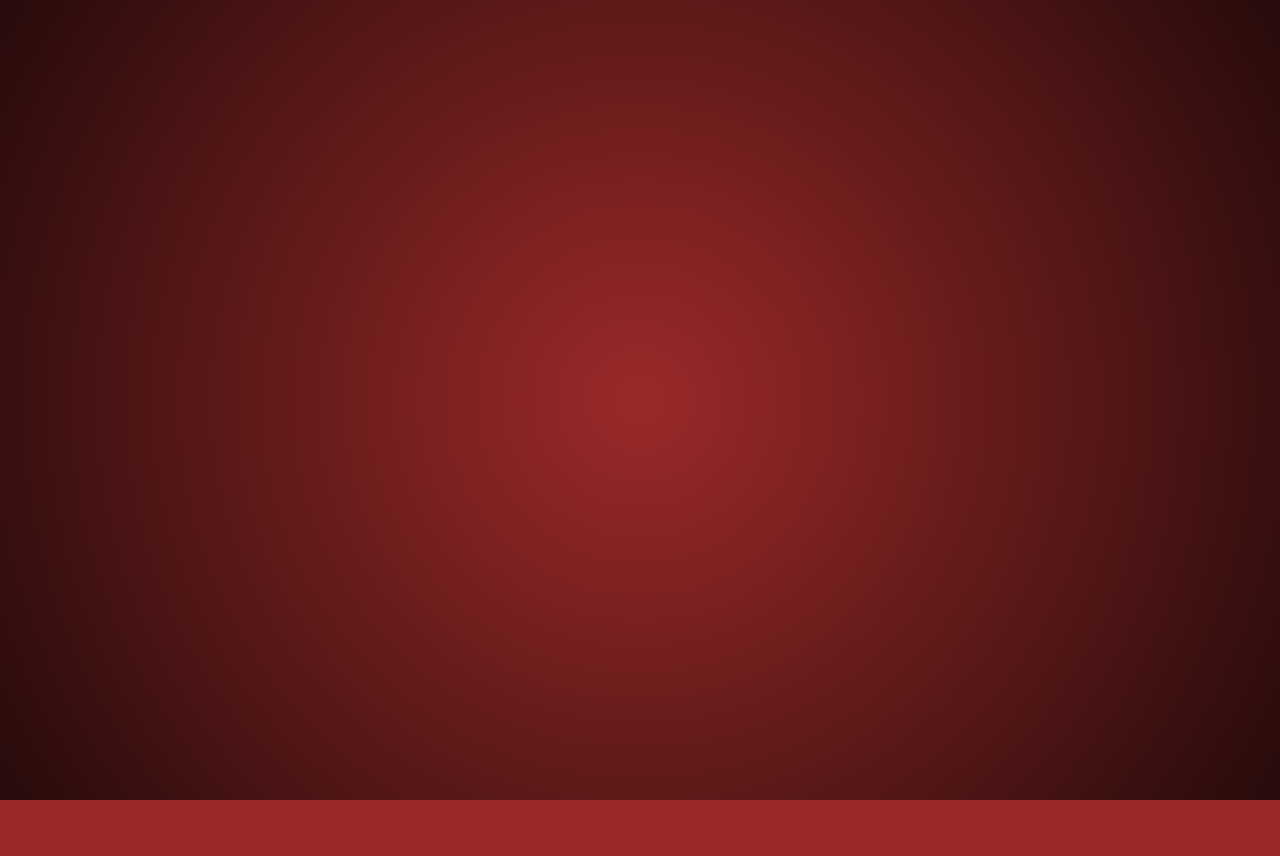
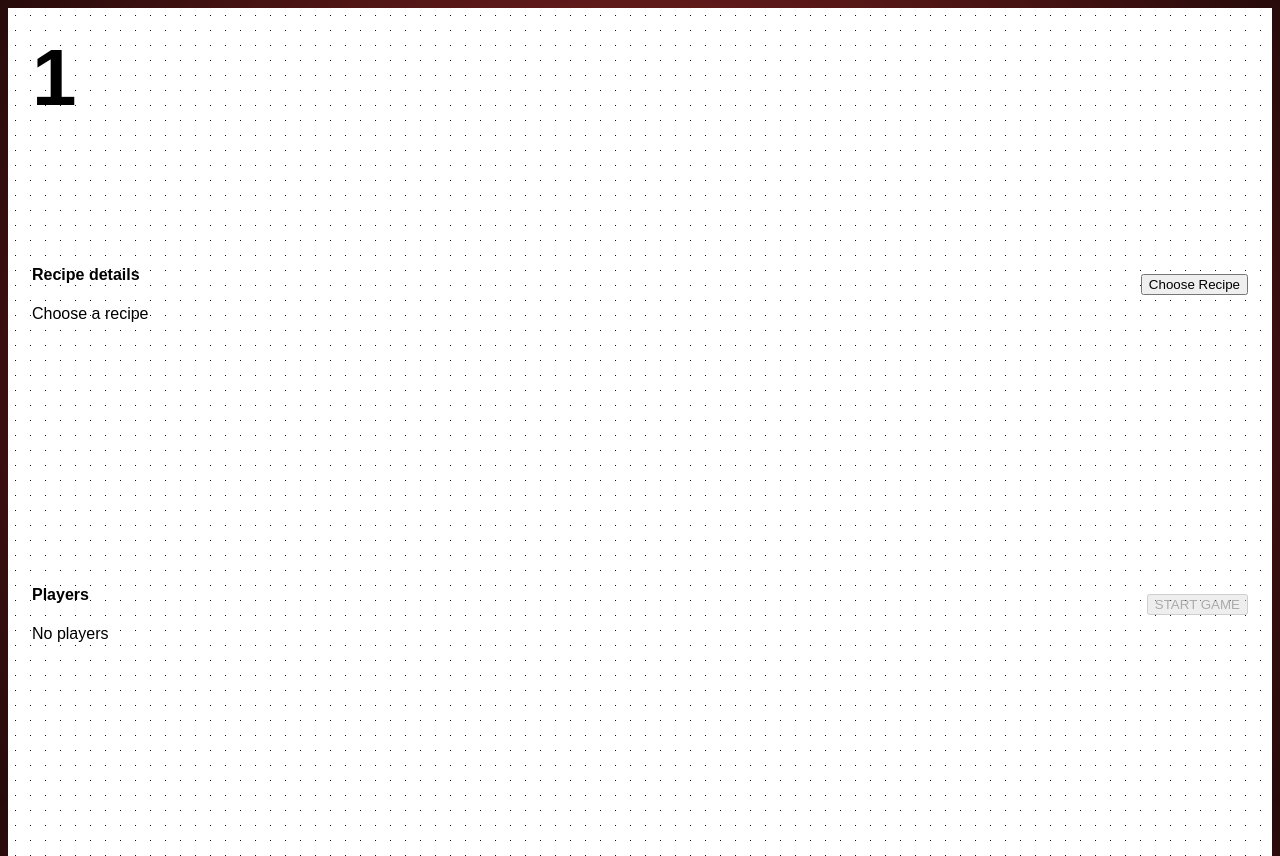
Before and after one commit to jojogilx/exploding-kittens, a React (Vite) app: page /game/1 in a window 1280 px wide. Before the commit this address had no page. Before the commit the page ends 800 px from the top, so only its background shows below. Built offline with nearby package versions, Linux system fonts and the light colour scheme.

Commit message:
room basic elements

```diff
--- a/src/App.tsx
+++ b/src/App.tsx
@@ -12,7 +12,9 @@ function App() {
         <Route path="/" element={<MainScreen />} />
         <Route path="/rooms" element={<RoomList />} />
         <Route path="/rooms/:roomName" element={<Room />} />
-        <Route path="/recipes" element={<RecipeChooser />} />
+        <Route path="/game/:roomName" element={<Room />} /> {/*TODO CHANGE*/}
+        <Route path="/recipes" element={<RecipeChooser />} />{" "}
+        {/*TODO: make a portal*/}
       </Routes>
     </>
   );
--- a/src/Room.tsx
+++ b/src/Room.tsx
@@ -6,6 +6,8 @@ import "./Room.css";
 export function Room() {
   const { roomName } = useParams();
   const [recipe, setRecipe] = useState<Recipe | null>(null);
+  const [players, setPlayers] = useState([] as string[]);
+  const [startDisabled, setStartDisabled] = useState(true);
   return (
     <div className="container padded">
       <h2 id="room-name">{roomName}</h2>
@@ -36,9 +38,13 @@ export function Room() {
 
         <div className="flex-row row-spaced">
           <div>
-            <h4>Recipe details</h4>
+            <h4>Players</h4>
             <div>
-              {recipe ? <div>details todo:</div> : <div>Choose a recipe</div>}
+              {players.length ? (
+                <div>list players, todo</div>
+              ) : (
+                <div>No players </div>
+              )}
             </div>
           </div>
 
@@ -50,8 +56,8 @@ export function Room() {
               </div>
             ) : (
               <div>
-                <Link to="/recipes">
-                  <button>Choose Recipe</button>
+                <Link to={"/game/" + roomName}>
+                  <button disabled={startDisabled}>START GAME</button>
                 </Link>
               </div>
             )}
```
